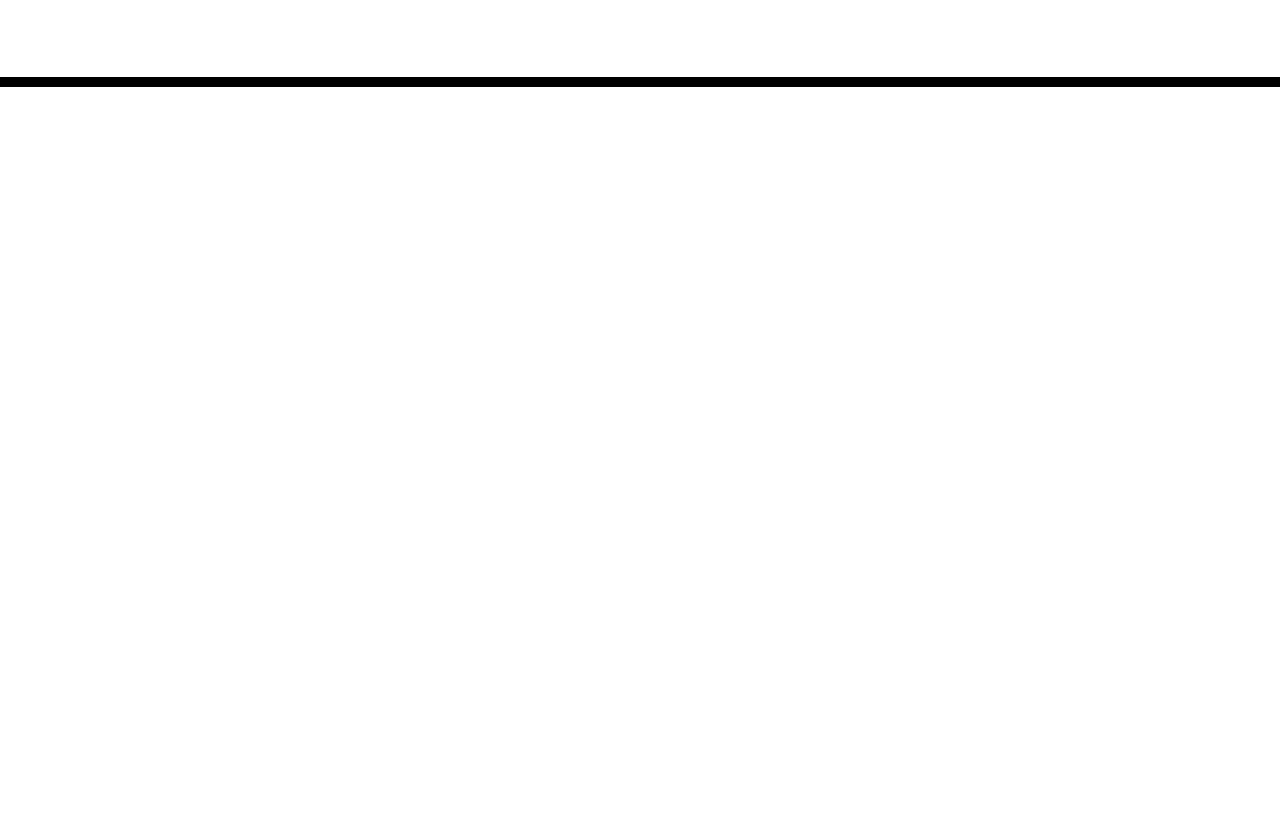
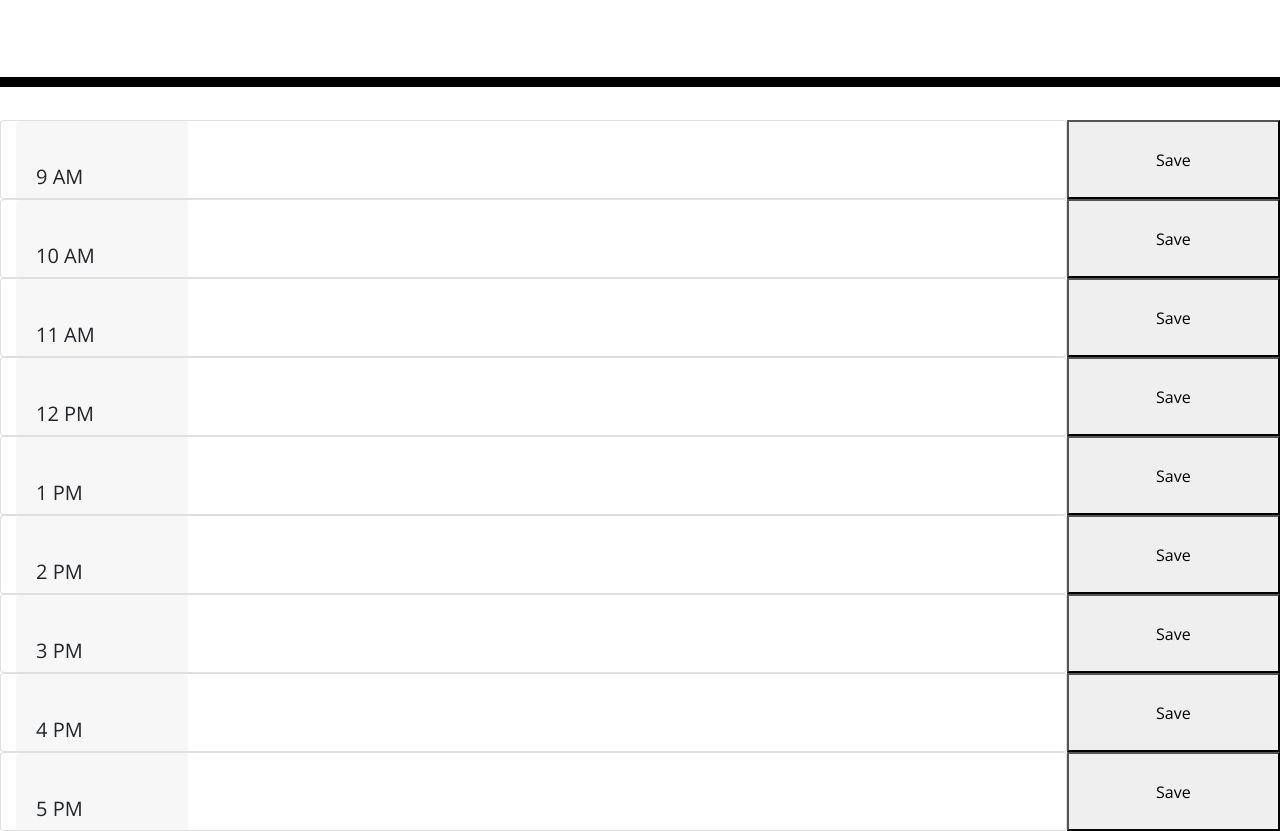
Before and after one commit to llacourciere/workday-scheduler, a plain HTML site: page index.html in a window 1280 px wide. Shown: the part 181-1012 px from the top of the page. Before the commit the page ends 800 px from the top, so only its background shows below. Drawn offline with nearby package versions, Linux system fonts and the light colour scheme; files that its build step writes are made by us from their sources.

Commit message:
initial timeblock layout

```diff
--- /dev/null
+++ b/assets/js/script.js
@@ -0,0 +1,3 @@
+var appt = {};
+
+var createAppt = function
--- a/index.html
+++ b/index.html
@@ -1,24 +1,15 @@
 <!DOCTYPE html>
 <html lang="en">
+
 <head>
   <meta charset="UTF-8" />
   <meta name="viewport" content="width=device-width, initial-scale=1.0" />
   <meta http-equiv="X-UA-Compatible" content="ie=edge" />
-    <link
-      rel="stylesheet"
-      href="https://stackpath.bootstrapcdn.com/bootstrap/4.3.1/css/bootstrap.min.css"
-    />
-    <link
-      rel="stylesheet"
-      href="https://use.fontawesome.com/releases/v5.8.1/css/all.css"
-      integrity="sha384-50oBUHEmvpQ+1lW4y57PTFmhCaXp0ML5d60M1M7uH2+nqUivzIebhndOJK28anvf"
-      crossorigin="anonymous"
-    />
-    <link
-      href="https://fonts.googleapis.com/css?family=Open+Sans&display=swap"
-      rel="stylesheet"
-    />
-    <link rel="stylesheet" href="style.css" />
+  <link rel="stylesheet" href="https://stackpath.bootstrapcdn.com/bootstrap/4.3.1/css/bootstrap.min.css" />
+  <link rel="stylesheet" href="https://use.fontawesome.com/releases/v5.8.1/css/all.css"
+    integrity="sha384-50oBUHEmvpQ+1lW4y57PTFmhCaXp0ML5d60M1M7uH2+nqUivzIebhndOJK28anvf" crossorigin="anonymous" />
+  <link href="https://fonts.googleapis.com/css?family=Open+Sans&display=swap" rel="stylesheet" />
+  <link rel="stylesheet" href="./assets/css/style.css" />
   <title>Work Day Scheduler</title>
 </head>
 
@@ -28,11 +19,113 @@
     <p class="lead">A simple calendar app for scheduling your work day</p>
     <p id="currentDay" class="lead"></p>
   </header>
-    <div class="container">
+  <div class="container col-12">
     <!-- Timeblocks go here -->
+
+    <div class="row flex ">
+      <div class="card col-10 mb-0 h-100 overflow-hidden">
+        <div class="card-header col-2">
+          <h5>9 AM</h5>
+        </div>
+
+        <ul class="list-group col-8 task">
+
+        </ul>
+      </div>
+      <button class="save col-2 float-right">Save</button>
+
+      <div class="card col-10 mb-0 h-100 overflow-hidden">
+        <div class="card-header col-2">
+          <h5>10 AM</h5>
+        </div>
+
+        <ul class="list-group col-8 task">
+
+        </ul>
+      </div>
+      <button class="save col-2 float-right">Save</button>
+
+      <div class="card col-10 mb-0 h-100 overflow-hidden">
+        <div class="card-header col-2">
+          <h5>11 AM</h5>
+        </div>
+
+        <ul class="list-group col-8 task">
+
+        </ul>
+      </div>
+      <button class="save col-2 float-right">Save</button>
+
+      <div class="card col-10 mb-0 h-100 overflow-hidden">
+        <div class="card-header col-2">
+          <h5>12 PM</h5>
+        </div>
+
+        <ul class="list-group col-8 task">
+
+        </ul>
+      </div>
+      <button class="save col-2 float-right">Save</button>
+
+      <div class="card col-10 mb-0 h-100 overflow-hidden">
+        <div class="card-header col-2">
+          <h5>1 PM</h5>
+        </div>
+
+        <ul class="list-group col-8 task">
+
+        </ul>
+      </div>
+      <button class="save col-2 float-right">Save</button>
+      <div class="card col-10 mb-0 h-100 overflow-hidden">
+        <div class="card-header col-2">
+          <h5>2 PM</h5>
+        </div>
+
+        <ul class="list-group col-8 task">
+
+        </ul>
+      </div>
+      <button class="save col-2 float-right">Save</button>
+      <div class="card col-10 mb-0 h-100 overflow-hidden">
+        <div class="card-header col-2">
+          <h5>3 PM</h5>
+        </div>
+
+        <ul class="list-group col-8 task">
+
+        </ul>
+      </div>
+      <button class="save col-2 float-right">Save</button>
+
+      <div class="card col-10 mb-0 h-100 overflow-hidden">
+        <div class="card-header col-2">
+          <h5>4 PM</h5>
+        </div>
+
+        <ul class="list-group col-8 task">
+
+        </ul>
+      </div>
+      <button class="save col-2 float-right">Save</button>
+
+      <div class="card col-10 mb-0 h-100 overflow-hidden">
+        <div class="card-header col-2">
+          <h5>5 PM</h5>
+        </div>
+
+        <ul class="list-group col-8 task">
+
+        </ul>
+      </div>
+      <button class="save col-2 float-right">Save</button>
+    </div>
+
   </div>
 
   <script src="https://code.jquery.com/jquery-3.4.1.min.js"></script>
   <script src="https://cdnjs.cloudflare.com/ajax/libs/moment.js/2.24.0/moment.min.js"></script>
+  <script src="./assets/js/script.js"></script>
 </body>
+
 </html>
```
Also changed, not shown: assets/css/style.css (renamed from assets/style.css), 1 other file. Lines whose indentation alone changed are shown as unchanged.
